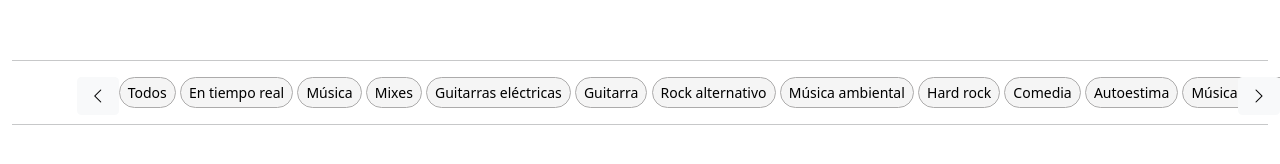
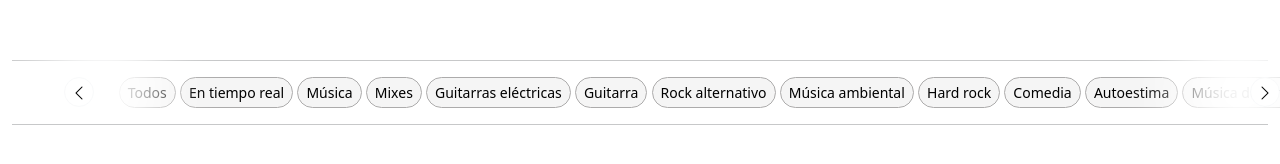
Before and after one commit to Bastardicienta/proyect-YT, a plain HTML site: page index.html in a window 1280 px wide. Drawn offline with nearby package versions, Linux system fonts and the light colour scheme.

Commit message:
sombras en botones de control y desplazamiento horizontal

```diff
--- a/css/styles.css
+++ b/css/styles.css
@@ -7,20 +7,42 @@
     margin-top: 60px;
 }
 
-::-webkit-scrollbar{
+.filter-buttons{
+    position: relative;
+}
+
+.filter-buttons::-webkit-scrollbar{
     display: none;
 }
 
+.btn-control{
+    height: 30px;
+    width: 30px;
+    background-color: white !important;
+    border-radius: 50% !important;
+}
+
+.btn-control:active{
+    background-color: rgb(221, 219, 219) !important;
+    border: 1px solid rgb(172, 171, 171) !important;
+}
+
 #prev{
-    position: absolute;
-    left: 6%;
-    box-shadow: none;
+    position: fixed;
+    padding: 3px 0px;
+    left: 5%;
+    box-shadow: 24px -2px 59px 48px rgba(255,255,255,1);
+    -webkit-box-shadow: 24px -2px 59px 45px rgba(255,255,255,1);
+    -moz-box-shadow: 24px -2px 59px 45px rgba(255,255,255,1);
 }
 
 #next{
-    position: absolute;
+    position: fixed;
+    padding: 3px 0px;
     right: 0;
-    box-shadow: none;
+    box-shadow: -24px -2px 59px 48px rgba(255,255,255,1);
+    -webkit-box-shadow: -24px -2px 59px 48px rgba(255,255,255,1);
+    -moz-box-shadow: -24px -2px 59px 48px rgba(255,255,255,1);
 }
 
 .btn-sm{
--- a/index.html
+++ b/index.html
@@ -15,8 +15,8 @@
     <hr>
     <div class="row align-items-center">
       <div class="col-1"></div>
-      <div class="col filter-buttons text-nowrap overflow-auto">
-        <button type="button" id="prev" class="btn btn-light">
+      <div id="filter" class="col filter-buttons text-nowrap overflow-auto">
+        <button type="button" id="prev" class="btn btn-light btn-control" data-bs-toggle="tooltip" data-bs-placement="bottom" title="Anterior">
           <i class="bi bi-chevron-left"></i>
         </button>
         <button type="button" class="btn btn-light btn-sm">Todos</button>
@@ -36,7 +36,7 @@
         <button type="button" class="btn btn-light btn-sm">Tambor</button>
         <button type="button" class="btn btn-light btn-sm">Subidos recientemente</button>
         <button type="button" class="btn btn-light btn-sm">Novedad para ti</button>
-        <button type="button" id="next" class="btn btn-light">
+        <button type="button" id="next" onclick="slideLeft()" class="btn btn-light btn-control" data-bs-toggle="tooltip" data-bs-placement="bottom" title="Siguiente">
           <i class="bi bi-chevron-right"></i>
         </button>
       </div>
--- a/main.js
+++ b/main.js
@@ -0,0 +1,16 @@
+function slideLeft(){
+    let direction = "right"
+    var container = document.getElementById('filter');
+    scrollCompleted = 0;
+    var slideVar = setInterval(function(){
+        if(direction == 'left'){
+            container.scrollLeft -= 10;
+        } else {
+            container.scrollLeft += 10;
+        }
+        scrollCompleted += 10;
+        if(scrollCompleted >= 100){
+            window.clearInterval(slideVar);
+        }
+    }, 50);
+}
```
